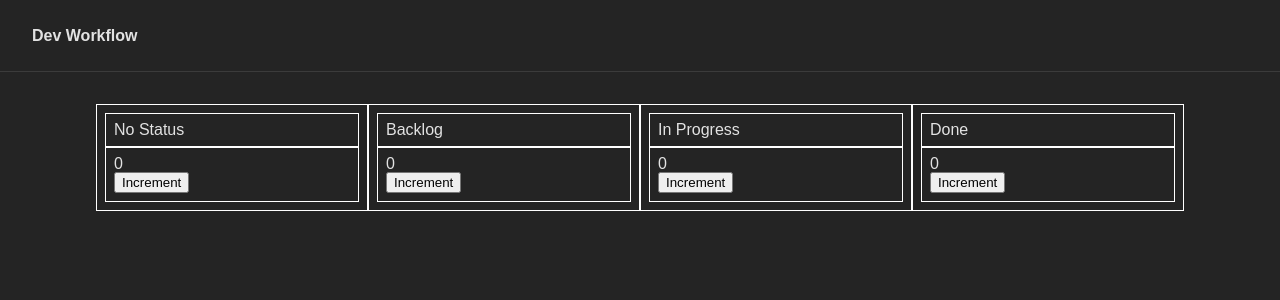
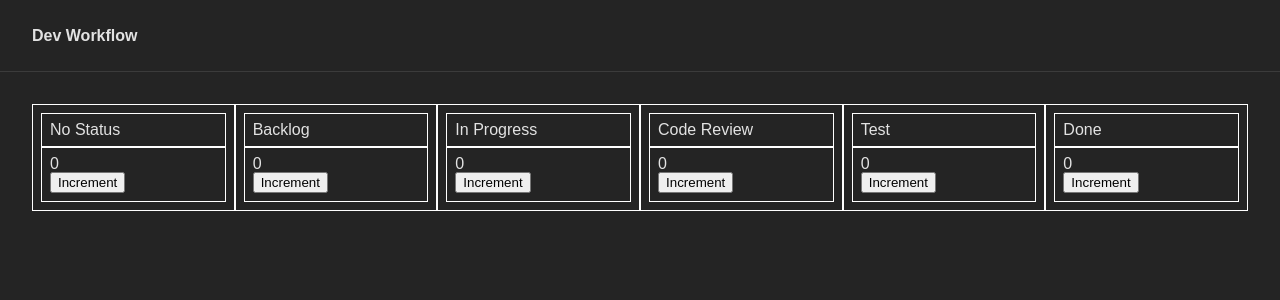
Before and after one commit to danilocdesousa/software-development-workflow, a React (Create React App) app: page / in a window 1280 px wide. Shown: the top 300 px of the page. Built offline with nearby package versions, Linux system fonts and the light colour scheme.

Commit message:
Update the workflow task list in the app

```diff
--- a/src/App.css
+++ b/src/App.css
@@ -71,8 +71,7 @@ table {
 
 .App .workflow {
 	display: flex;
-	flex-wrap: wrap;
 	margin: 32px auto;
-	max-width: 1152px;
 	padding: 0 32px;
+    overflow-y: hidden;
 }
--- a/src/App.js
+++ b/src/App.js
@@ -13,6 +13,8 @@ function App() {
           <TaskList title={`No Status`} />
           <TaskList title={`Backlog`} />
           <TaskList title={`In Progress`} />
+          <TaskList title={`Code Review`} />
+          <TaskList title={`Test`} />
           <TaskList title={`Done`} />
         </div>
       </main>
```
